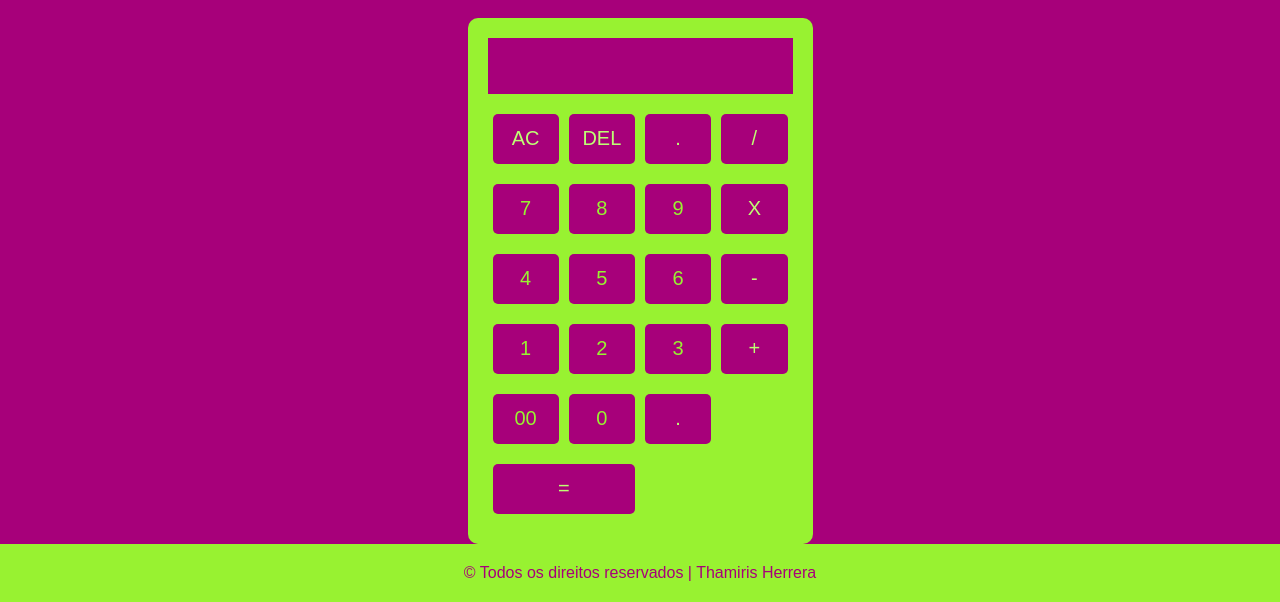
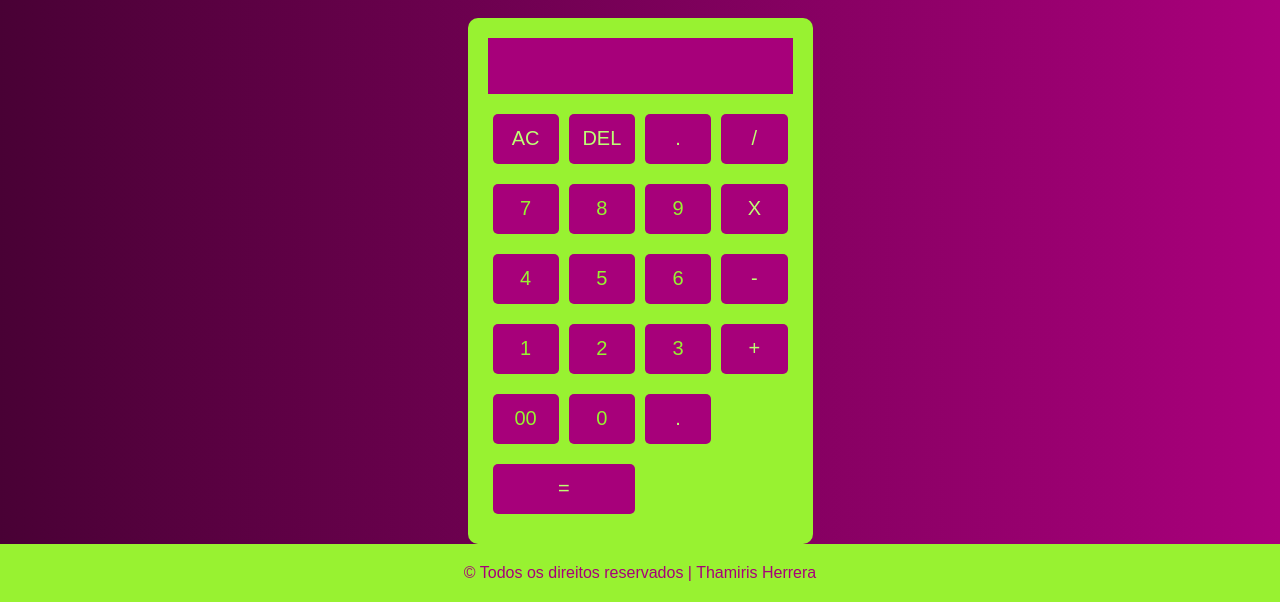
Before and after one commit to thamiris758/calculadora, a plain HTML site: page index.html in a window 1280 px wide. Shown: the part 219-821 px from the top of the page. Drawn offline with Linux system fonts and the light colour scheme.

Commit message:
Update style.css

```diff
--- a/style.css
+++ b/style.css
@@ -1,7 +1,7 @@
 body {
     text-align: center;
     margin: auto;
-    background-color: #a7007a;
+    background: linear-gradient(90deg, rgba(73,1,53,1) 0%, rgba(170,0,124,1) 100%);
     display: flex;
     flex-direction: column;
     justify-content: center;
```
